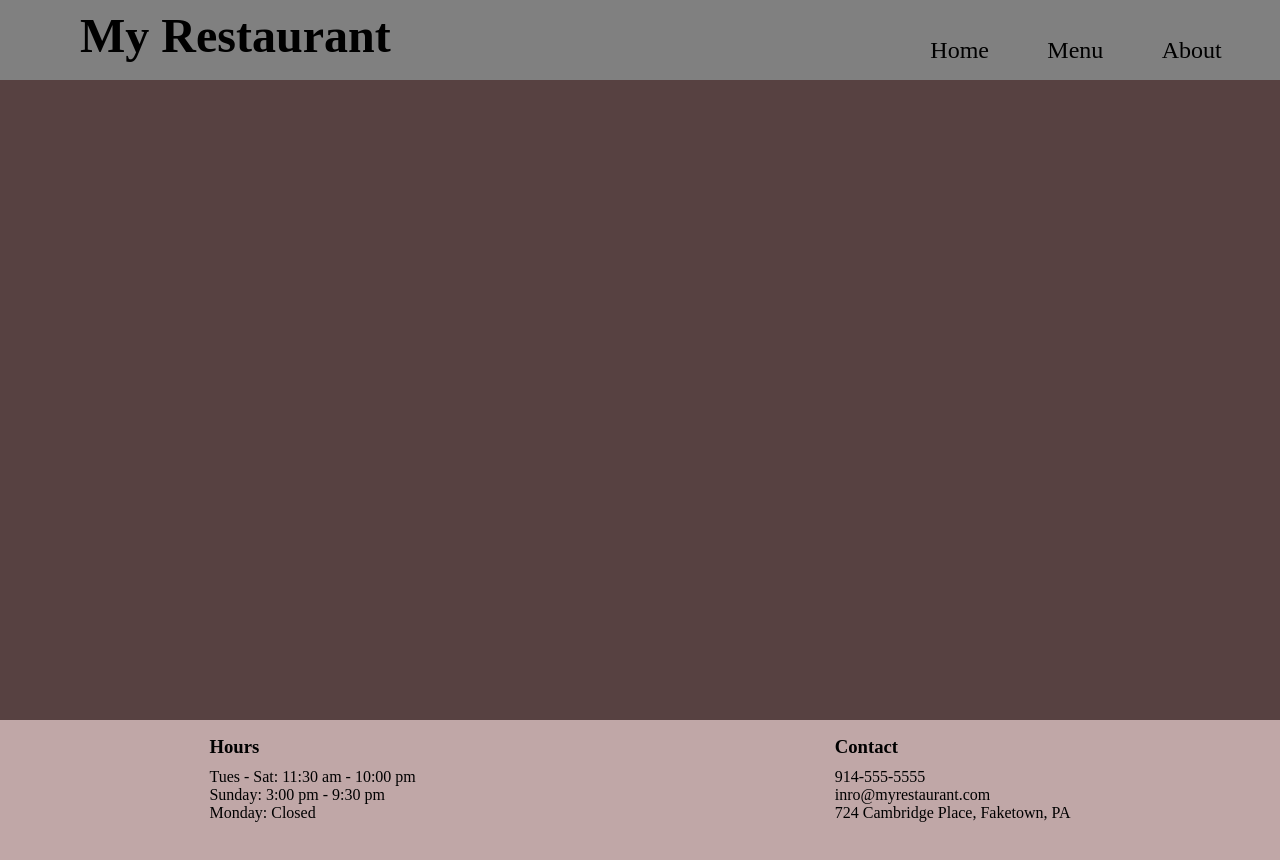
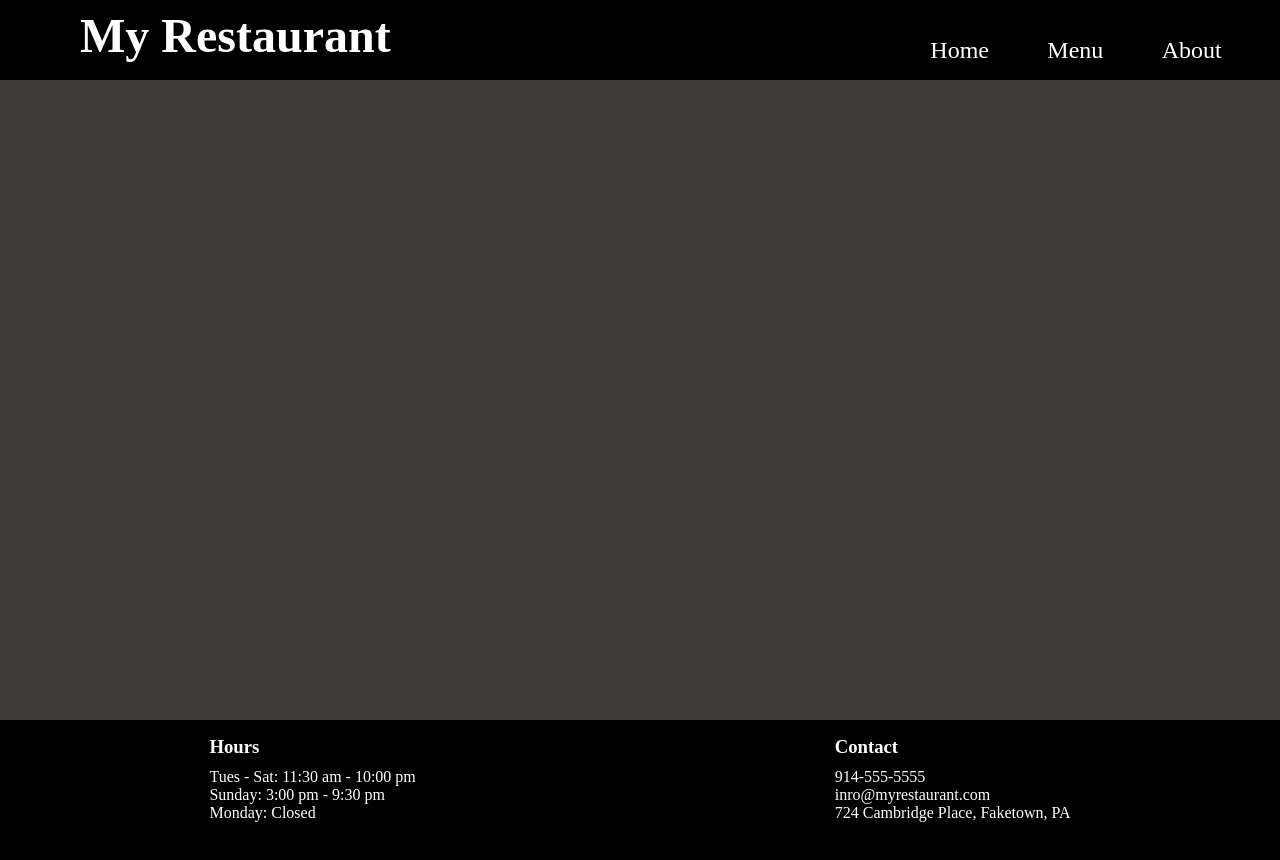
Before and after one commit to wsa138/restaurant-page, a plain HTML site: page index.html in a window 1280 px wide. Drawn offline with Linux system fonts and the light colour scheme.

Commit message:
Changed the font color of some elements.

```diff
--- a/style.css
+++ b/style.css
@@ -18,26 +18,28 @@
 }
 
 #pageHeader {
-    background-color: grey;
+    background-color: black;
     display: flex;
     flex-wrap: wrap;
     justify-content: space-between;
     height: 5rem;
+    color: white;
 }
 
 #infoSection {
-    background-color: rgb(87, 65, 65);
+    background-color: rgb(66, 61, 61);
     height: 40rem;
 }
 
 #pageFooter {
-    background-color: rgb(192, 167, 167);
+    background-color: black;
     height: 7rem;
     display: flex;
     flex-direction: column;
     flex-wrap: wrap;
     align-content: space-around;
     height: 9rem;
+    color: white;
 }
 
 #navList {
```
